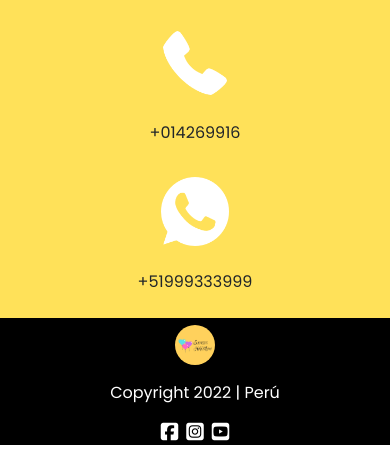
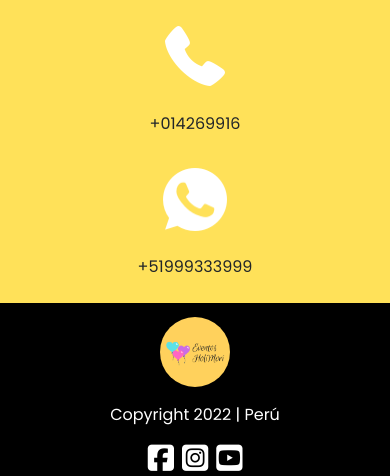
Before and after one commit to FrancisM16/holimori, a website: page pages/contacto.html in a window 390 px wide. Shown: the part 1655-2131 px from the top of the page. Before the commit the page ends 2100 px from the top, so only its background shows below. Drawn offline with nearby package versions, Linux system fonts and the light colour scheme.

Commit message:
Cambios em iconos

```diff
--- a/pages/contacto.html
+++ b/pages/contacto.html
@@ -105,6 +105,7 @@
 
         <!-- Otros medios-->
         <div class="container-fluid color">
+            <div class="container">
                 <div class="row">
                     <div class="col-md-12 pt-2 mt-3 mb-3">
                         <h2>Otros medios</h2>
@@ -127,6 +128,7 @@
                     </div>
                 </div>
             </div>
+        </div>
     </main>
 
     <!-- PIE DE PÁGINA -->
@@ -134,9 +136,8 @@
         <div class="container">
             <div class="row">
                 <div class="col-md-4 d-flex align-items-center justify-content-center justify-content-md-start">
-                    <a class="footer__brand" href="../index.html">
-                        <img src="../image/logo.png" alt="Eventos Holimori" width="40" height="40"
-                            class="rounded-circle">
+                    <a href="../index.html">
+                        <img src="../image/logo.png" alt="Eventos Holimori" class="rounded-circle footer__brand">
                     </a>
                 </div>
                 <div class="col-md-4 pt-3 d-flex justify-content-center">
@@ -144,11 +145,11 @@
                 </div>
                 <div class="col-md-4 d-flex align-items-center justify-content-center justify-content-md-end">
                     <a class="px-1" href="https://www.facebook.com/eventosholimori/ " target="_blank">
-                        <i class="fa-brands fa-facebook-square fa-lg icono"></i></a>
+                        <i class="fa-brands fa-facebook-square icono"></i></a>
                     <a class="px-1" href="https://www.instagram.com/eventosholimori/ " target="_blank">
-                        <i class="fa-brands fa-instagram-square fa-lg icono"></i></a>
+                        <i class="fa-brands fa-instagram-square icono"></i></a>
                     <a class="px-1" href="https://www.youtube.com/channel/UCFEVqYhOBw_8c_6Nf-MS50g" target="_blank">
-                        <i class="fa-brands fa-youtube-square fa-lg icono"></i></a>
+                        <i class="fa-brands fa-youtube-square icono"></i></a>
                 </div>
             </div>
         </div>
--- a/scss/estilos.scss
+++ b/scss/estilos.scss
@@ -293,10 +293,12 @@ $ancho: 100%;
 .icono{
     color: $color_blanco;
     padding-bottom: 2%;
+    font-size: 18px;
 }
 
 .footer__brand{
-    padding-top: 2%;
+    width: 40px;
+    height: 40px;
 }
 
 @media screen and (max-width:767px){
@@ -309,4 +311,12 @@ $ancho: 100%;
     .footer__copy{
         padding-top: 0%;
     }
+    .icono{
+        font-size: 30px;
+    }
+    .footer__brand{
+        width: 70px;
+        height: 70px;
+        margin-top: 20%;
+    }
 }
```
Also changed, not shown: index.html (+5 -6 lines), pages/nosotros.html (+5 -6 lines), pages/servicios.html (+5 -6 lines), pages/testimonios.html (+5 -6 lines), css/estilos.css. Lines whose indentation alone changed are shown as unchanged.
